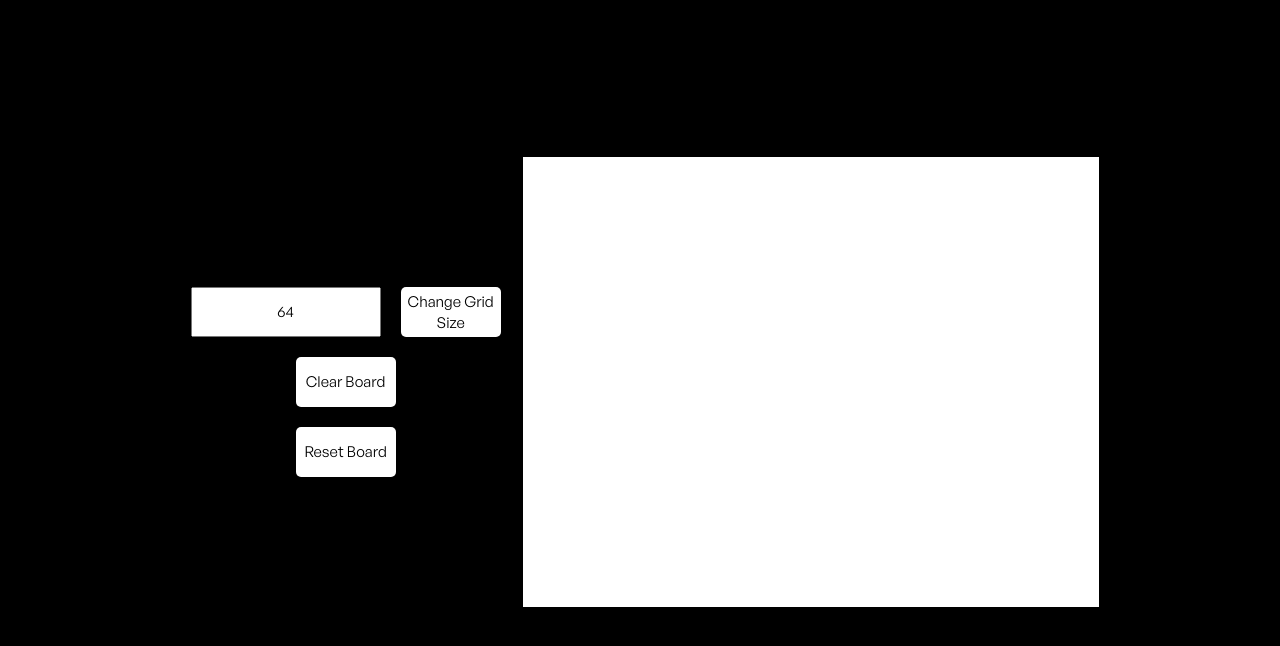
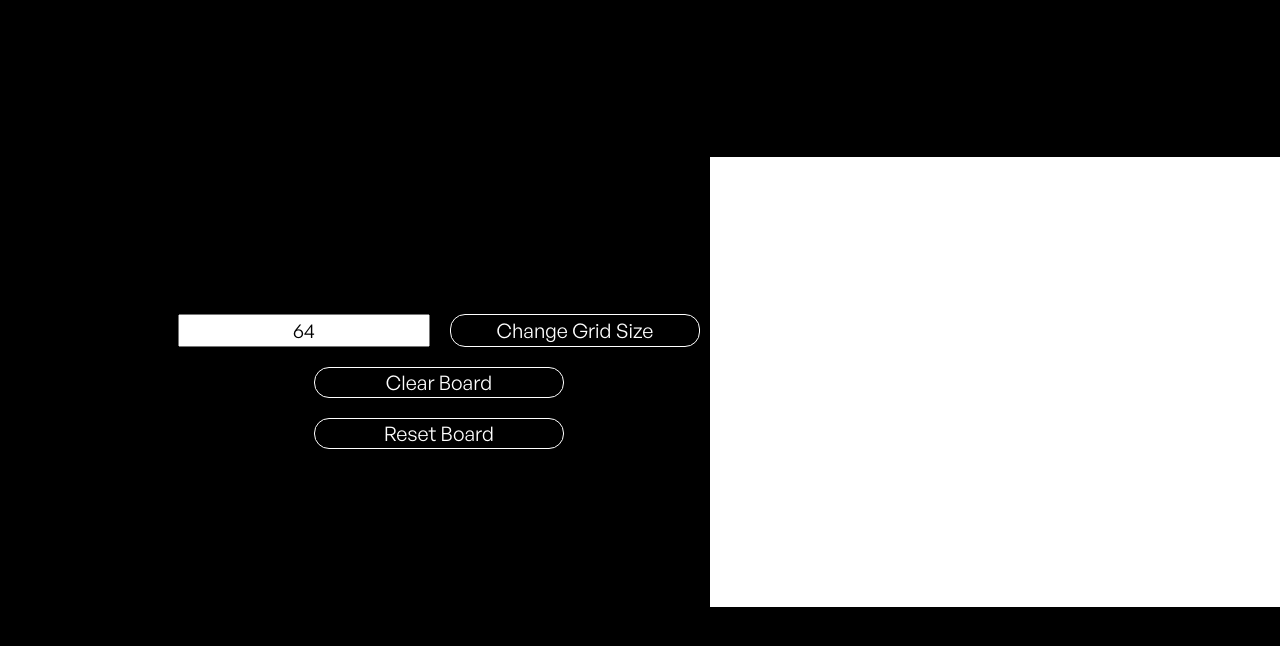
Before and after one commit to VortXMusic/Etch-a-Sketch, a plain HTML site: page index.html in a window 1280 px wide. Shown: the part 114-760 px from the top of the page. Drawn offline with Linux system fonts and the light colour scheme.

Commit message:
Change Button style

```diff
--- a/script.js
+++ b/script.js
@@ -38,6 +38,7 @@ function makeBoard(boardSize)
 
 function etchCell(id)
 {
+    //etch occurs only if mouseDown is true after clicking
     if(isMouseDown)
     {
         //console.log(id);
--- a/style.css
+++ b/style.css
@@ -79,22 +79,25 @@ button
     height: 5px;
     background-color: white;
     margin: 2px;
+    cursor:default;
 }
 
 button
 {
-    border: none;
-    width: 100px;
-    height: 50px;
-    background-color: white;
-    border-radius: 5px;
+    width: 250px;
+    border: 1px;
+    border-style:solid;
+    border-color: white;
+    background-color: black;
+    border-radius: 15px;
     margin: 10px;
     font-family: 'GeneralSans';
-    font-size: 15px;
+    color: white;
+    font-size: 20px;
 }
 
 input{
     margin: 10px;
     font-family: 'GeneralSans';
-    font-size: 15px;
+    font-size: 20px;
 }
```
